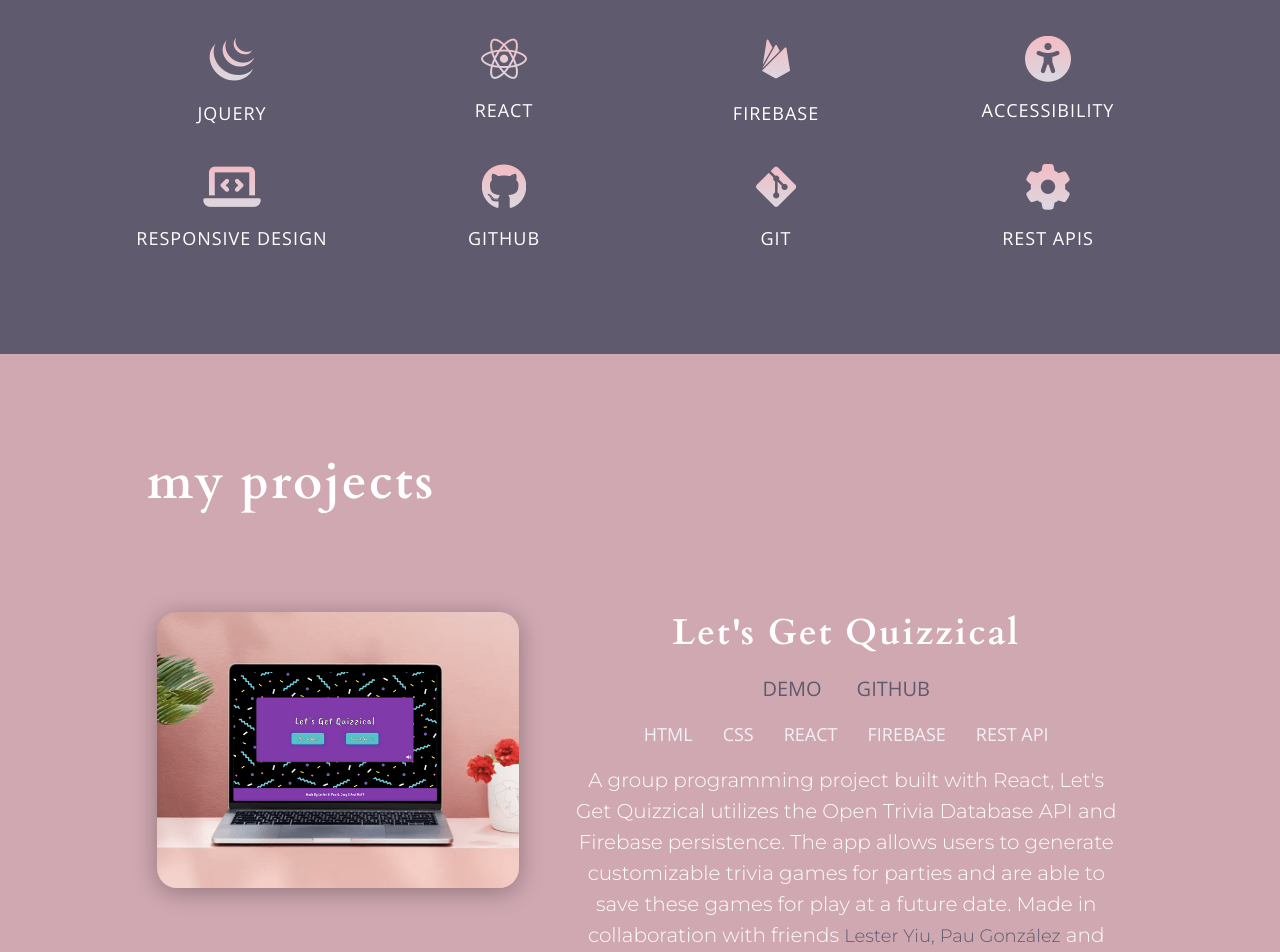
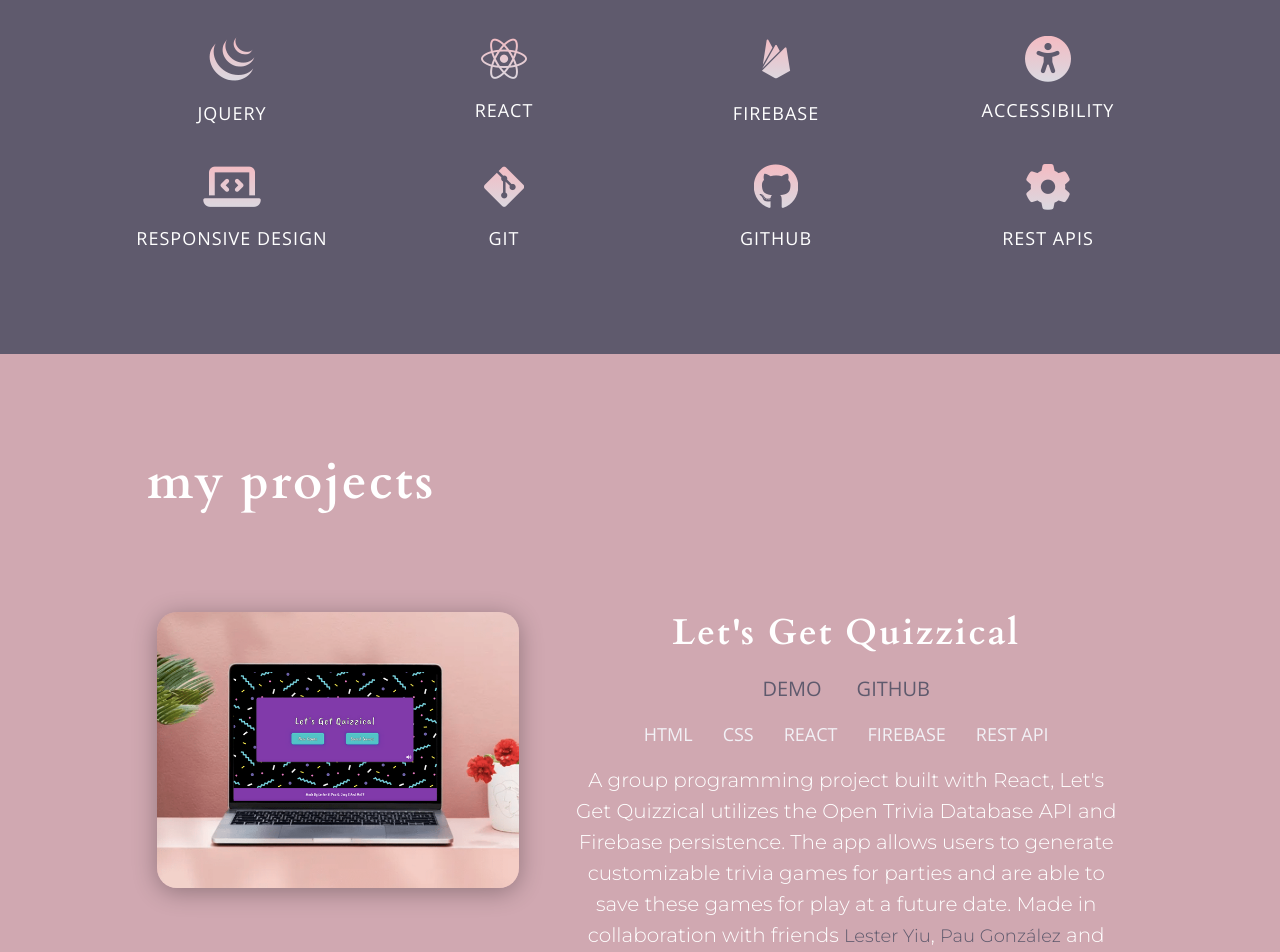
Before and after one commit to joeycsea/joeySea.com, a plain HTML site: page index.html in a window 1280 px wide. Shown: the part 1980-2932 px from the top of the page. Drawn offline with nearby package versions, Linux system fonts and the light colour scheme.

Commit message:
final fix I think...

```diff
--- a/index.html
+++ b/index.html
@@ -168,12 +168,12 @@
                         <p>Responsive Design</p>
                      </li>
                      <li>
+                        <i class="fa-brands fa-git-alt" aria-hidden="true"></i>
+                        <p>Git</p>
+                     </li>
+                     <li>
                         <i class="fa-brands fa-github" aria-hidden="true"></i>
                         <p>GitHub</p>
-                     </li>
-                     <li>
-                        <i class="fa-brands fa-git-alt" aria-hidden="true"></i>
-                        <p>Git</p>
                      </li>
                      <li>
                         <i class="fa-solid fa-gear" aria-hidden="true"></i>
@@ -207,7 +207,7 @@
                         <li>Rest API</li>
                      </ul>
                      <div class="projectText">
-                        <p>A group programming project built with React, Let's Get Quizzical utilizes the Open Trivia Database API and Firebase persistence. The app allows users to generate customizable trivia games for parties and are able to save these games for play at a future date.  Made in collaboration with friends <a class="partnerLink" href="https://lesteryiu.com/">Lester Yiu,</a> <a class="partnerLink" href="https://paucodes.netlify.app/">Pau González</a> and <a class="partnerLink" href="https://www.melpeto.com/">Mel Peto.</a></p>
+                        <p>A group programming project built with React, Let's Get Quizzical utilizes the Open Trivia Database API and Firebase persistence. The app allows users to generate customizable trivia games for parties and are able to save these games for play at a future date.  Made in collaboration with friends <a class="partnerLink" href="https://lesteryiu.com/">Lester Yiu</a>, <a class="partnerLink" href="https://paucodes.netlify.app/">Pau González</a> and <a class="partnerLink" href="https://www.melpeto.com/">Mel Peto.</a></p>
                      </div>
                   </div>
                </div>
```
